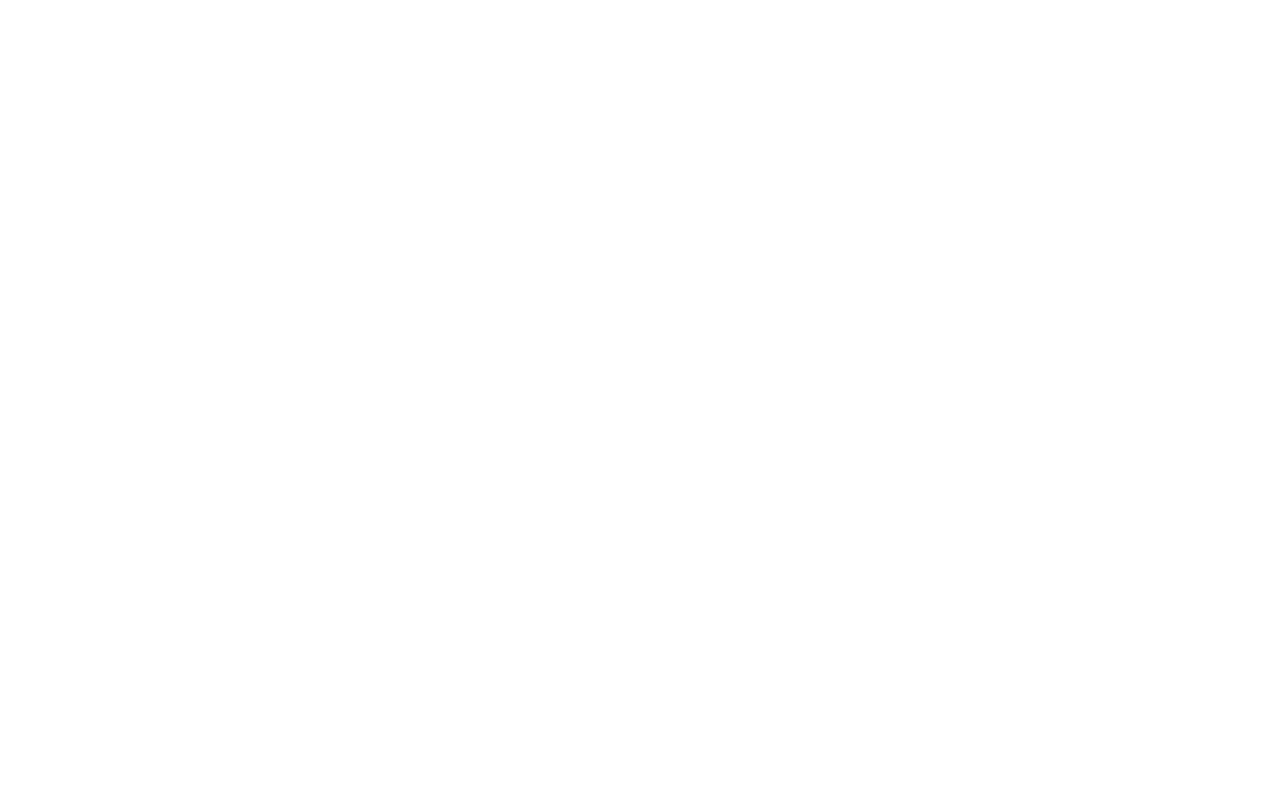
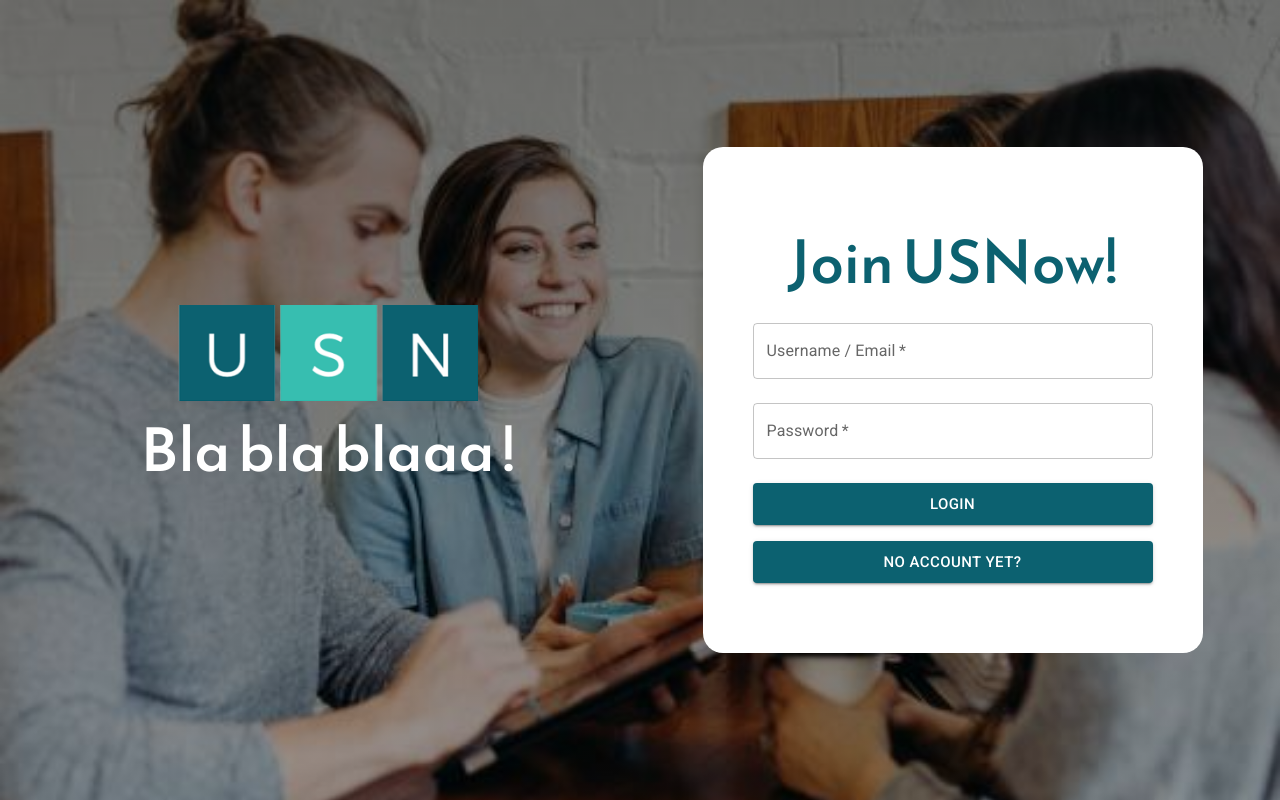
Before and after one commit to manish-ghimire/USN, a React (Create React App) app in the folder frontend/: page /login in a window 1280 px wide. Built offline with nearby package versions, Linux system fonts and the light colour scheme.

Commit message:
Circle and Snackbar shifted to main component App.js

```diff
--- a/frontend/src/App.js
+++ b/frontend/src/App.js
@@ -1,12 +1,18 @@
+import { useState } from 'react'
+import { BrowserRouter as Router, Route, Switch } from 'react-router-dom'
 import './App.css'
-import { BrowserRouter as Router, Route, Switch } from 'react-router-dom'
 import Register from './pages/Register/Register'
 import Login from './pages/Login/Login'
 import Error from './pages/Error/Error'
-import User from './pages/User/User'
-import { createTheme } from '@mui/material'
+import UserProfile from './pages/User/UserProfile'
+import {
+  Alert,
+  Backdrop,
+  CircularProgress,
+  createTheme,
+  Snackbar,
+} from '@mui/material'
 import { ThemeProvider } from '@emotion/react'
-
 
 const custom_theme = createTheme({
   palette: {
@@ -20,18 +26,57 @@ const custom_theme = createTheme({
 })
 
 function App() {
+  const [circle, setCircle] = useState(false)
+  const [snackbar, setSnackbar] = useState({
+    show: false,
+    text: 'helloo',
+  })
+
   return (
     <div className='App'>
       <ThemeProvider theme={custom_theme}>
-      <Router>
-        <Switch>
-          <Route path='/register' component={Register} />
-          <Route exact path='/' component={Login} />
-          <Route path='/user/:id' component={User} />
-          <Route path='/error' component={Error} />
-        </Switch>
-      </Router>
+        <Router>
+          <Switch>
+            <Route
+              exact
+              path='/login'
+              component={() => (
+                <Login
+                  setCircle={(value) => setCircle(value)}
+                  setSnackbar={(value) => setSnackbar(value)}
+                />
+              )}
+            />
+            <Route exact path='/register' component={Register} />
+            <Route exact path='/' component={UserProfile} />
+            <Route exact path='/user/:userID' component={UserProfile} />
+            <Route exact path='/error' component={Error} />
+          </Switch>
+        </Router>
       </ThemeProvider>
+      <Backdrop
+        sx={{ color: '#fff', zIndex: (theme) => theme.zIndex.drawer + 1 }}
+        open={circle}
+      >
+        <CircularProgress color='inherit' />
+      </Backdrop>
+      <Snackbar
+        anchorOrigin={{
+          vertical: 'top',
+          horizontal: 'center',
+        }}
+        open={snackbar.show}
+        autoHideDuration={5000}
+        onClose={() => setSnackbar(false)}
+      >
+        <Alert
+          onClose={() => setSnackbar(false)}
+          severity='error'
+          sx={{ width: '100%' }}
+        >
+          {snackbar.text}
+        </Alert>
+      </Snackbar>
     </div>
   )
 }
--- a/frontend/src/pages/Login/Login.jsx
+++ b/frontend/src/pages/Login/Login.jsx
@@ -1,9 +1,52 @@
-import React from 'react'
+import React, { useRef } from 'react'
+import { useHistory } from 'react-router-dom'
+import Logo from '../../images/Logo.png'
 import './Login.scss'
-import Logo from '../../images/Logo.png'
-import LoginForm from './LoginForm'
+import axios from 'axios'
+import Button from '@mui/material/Button'
+import TextField from '@mui/material/TextField'
 
-const Login = () => {
+const Login = ({ setCircle, setSnackbar }) => {
+  const history = useHistory()
+
+  const username = useRef()
+  const password = useRef()
+
+  const handleSubmit = async (e) => {
+    e.preventDefault()
+
+    const user = {
+      username: username.current.value,
+      password: password.current.value,
+    }
+
+    if (!username.current.value || !password.current.value) {
+      setSnackbar({
+        show: true,
+        text: 'Both fields are mandatory',
+      })
+      console.log('im hereeeeeee')
+    } else {
+      setCircle(true)
+      try {
+        const success = await axios.post('/auth/login', user)
+        console.log(success)
+        const userID = success.data.user._id
+        localStorage.setItem('refreshToken', success.data.refreshToken)
+        localStorage.setItem('accessToken', success.data.accessToken)
+        setCircle(false)
+        history.push(`/user/${userID}`)
+      } catch (error) {
+        console.log(error)
+        setCircle(false)
+        setSnackbar({
+          show: true,
+          text: 'Wrong credentials',
+        })
+      }
+    }
+  }
+
   return (
     <div className='login-container'>
       <div className='leftDiv'>
@@ -14,7 +57,47 @@ const Login = () => {
         <div className='slogan-form-box'>
           <img src={Logo} alt='USN logo' width='200px' />
           <div className='slogan'>Join USNow!</div>
-          <LoginForm></LoginForm>
+          <form noValidate autoComplete='off' onSubmit={handleSubmit}>
+            <TextField
+              required
+              fullWidth
+              inputRef={username}
+              label='Username / Email'
+              variant='outlined'
+              margin='normal'
+            />
+            <TextField
+              required
+              fullWidth
+              inputRef={password}
+              type='password'
+              label='Password'
+              variant='outlined'
+              margin='normal'
+            />
+            <Button
+              sx={{ my: 2 }}
+              fullWidth
+              variant='contained'
+              color='primary'
+              size='large'
+              onClick={handleSubmit}
+            >
+              Login
+            </Button>
+
+            <Button
+              fullWidth
+              variant='contained'
+              color='primary'
+              size='large'
+              onClick={(e) => {
+                history.push('/register')
+              }}
+            >
+              No account yet?
+            </Button>
+          </form>
         </div>
       </div>
     </div>
--- a/frontend/src/pages/Login/Login.scss
+++ b/frontend/src/pages/Login/Login.scss
@@ -31,7 +31,7 @@
     }
     .slogan-form-box {
       max-width: 500px;
-      padding:70px 50px;
+      padding: 70px 50px;
       margin-left: 10px;
       border-radius: 20px;
       background-color: #fff;
@@ -46,18 +46,19 @@
   }
 }
 
-@media (max-width: 768px) {
+@media (max-width: 992px) {
   .leftDiv {
     display: none;
   }
 
   .rightDiv {
     .slogan-form-box {
+      margin: 0 10px;
       img {
         display: block;
         margin: 0 auto;
         margin-bottom: 20px;
-        width: 300px;
+        max-width: 300px;
       }
     }
   }
--- a/frontend/src/pages/Register/Register.scss
+++ b/frontend/src/pages/Register/Register.scss
@@ -31,7 +31,7 @@
     }
     .slogan-form-box {
       max-width: 500px;
-      padding:70px 50px;
+      padding: 70px 50px;
       margin-left: 10px;
       border-radius: 20px;
       background-color: #fff;
@@ -46,18 +46,19 @@
   }
 }
 
-@media (max-width: 768px) {
+@media (max-width: 992px) {
   .leftDiv {
     display: none;
   }
 
   .rightDiv {
     .slogan-form-box {
+      margin: 0 10px;
       img {
         display: block;
         margin: 0 auto;
         margin-bottom: 20px;
-        width: 300px;
+        max-width: 300px;
       }
     }
   }
--- a/frontend/src/pages/Register/RegisterForm.jsx
+++ b/frontend/src/pages/Register/RegisterForm.jsx
@@ -1,19 +1,15 @@
-import { React, useRef, useState} from 'react'
+import { React, useRef, useState } from 'react'
 import { useHistory } from 'react-router-dom'
-import TextField from '@mui/material/TextField';
+import TextField from '@mui/material/TextField'
 import AddIcon from '@mui/icons-material/Add'
 import './Register.scss'
 import axios from 'axios'
-import { Button } from '@mui/material';
-
-
-
-
+import { Button } from '@mui/material'
 
 export default function RegisterForm() {
   const history = useHistory()
 
-  const [open, setOpen] = useState(false);
+  const [open, setOpen] = useState(false)
   const username = useRef()
   const email = useRef()
   const password = useRef()
@@ -22,12 +18,12 @@ export default function RegisterForm() {
   const submit_form = async (e) => {
     e.preventDefault()
 
-    setOpen(true)
+    setOpen(open)
     if (confirm_password.current.value !== password.current.value) {
-      alert("Passwrods are not same")
+      alert('Passwrods are not same')
       // Write code to display a popup of password not same
-    }else if(email.current.value.indexOf('@') === -1){
-      alert("Email address is not valid")
+    } else if (email.current.value.indexOf('@') === -1) {
+      alert('Email address is not valid')
       // Write code to display a popup of Email is not valid
     } else {
       const user = {
@@ -46,7 +42,6 @@ export default function RegisterForm() {
   return (
     <>
       <form noValidate autoComplete='off' onSubmit={submit_form}>
-
         <TextField
           required
           fullWidth
@@ -82,7 +77,8 @@ export default function RegisterForm() {
           variant='outlined'
           margin='normal'
         />
-          <Button sx={{ my: 2 }}
+        <Button
+          sx={{ my: 2 }}
           fullWidth
           variant='contained'
           color='primary'
@@ -99,13 +95,12 @@ export default function RegisterForm() {
           color='primary'
           size='large'
           onClick={(e) => {
-              history.push('/')
+            history.push('/login')
           }}
         >
           Back to Login
         </Button>
       </form>
-
     </>
   )
 }
--- a/frontend/src/pages/User/User.jsx
+++ /dev/null
@@ -1,7 +0,0 @@
-import React from 'react'
-
-const User = () => {
-  return <div>This is user page</div>
-}
-
-export default User
--- /dev/null
+++ b/frontend/src/pages/User/UserProfile.jsx
@@ -0,0 +1,32 @@
+import axios from 'axios'
+import React, { useEffect } from 'react'
+import { useParams, useHistory } from 'react-router-dom'
+
+const UserProfile = () => {
+  const history = useHistory()
+  const { userID } = useParams()
+  const accessToken = localStorage.getItem('accessToken')
+
+  // useEffect(() => {
+  //   if (userID) {
+  //     const fetchData = async () => {
+  //       try {
+  //         // const success = await axios.get(`/users/${userID}`)
+  //         console.log('UserProfile Successful')
+  //       } catch (error) {
+  //         console.log('UserProfile Failed')
+  //       }
+  //     }
+  //     fetchData()
+  //   } else if (accessToken) {
+  //     console.log('AccessToken exists')
+  //   } else {
+  //     console.log('Im here')
+  //     history.push('/login', { text: 'hellooooooo' })
+  //   }
+  // }, [])
+
+  return <div>This is UserProfile page</div>
+}
+
+export default UserProfile
```
Also changed, not shown: frontend/src/pages/Login/LoginForm.jsx (deleted, +0 -112 lines), frontend/src/pages/User/User.scss (deleted), frontend/src/pages/User/UserProfile.scss (added), 2 other files (tests, documents, lock files or other folders). Lines whose indentation alone changed are shown as unchanged.
